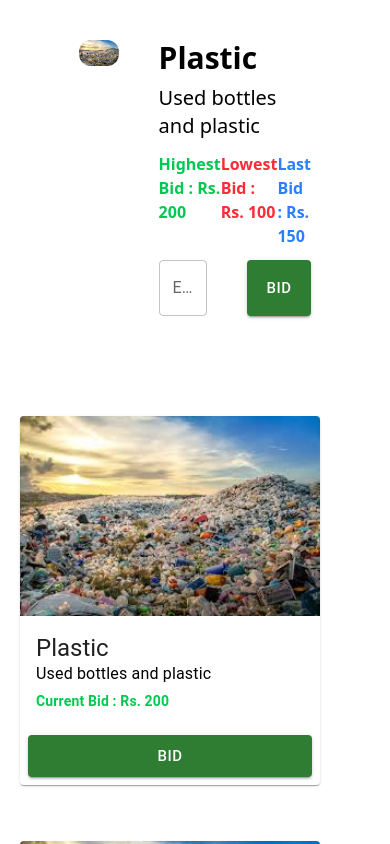
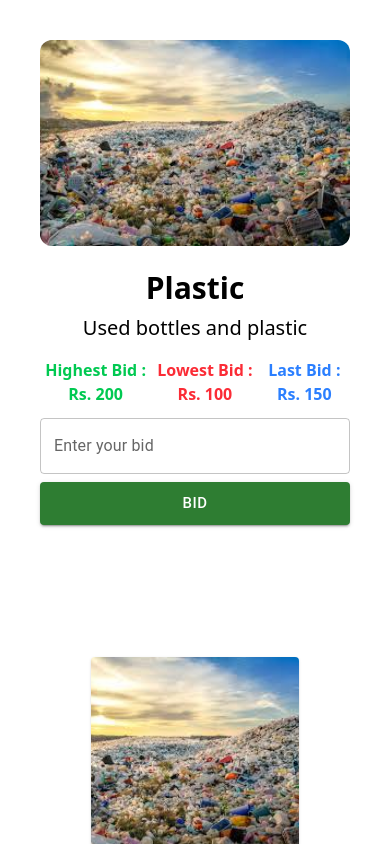
Before and after one commit to BimochanBhattarai/Null-Pointer-Frontend, a React (Vite) app: page /bid in a window 390 px wide. Shown: the top 844 px of the page. Built offline with nearby package versions, Linux system fonts and the light colour scheme.

Commit message:
responsiveness added

```diff
--- a/src/components/Bid/Bid.jsx
+++ b/src/components/Bid/Bid.jsx
@@ -5,42 +5,53 @@ import Products from '../Products/products';
 const Bid = () => {
   return (
     <>
-    <div className='flex p-10 mx-auto w-4/5 mb-10'>
-      <div >
-        <div className='rounded-xl overflow-hidden mr-10 '>
-        <img src="./image.png" alt="Garbage Image" />
+      <div className="flex flex-col md:flex-row p-10 mx-auto w-full lg:w-4/5 mb-10">
+        <div className="flex justify-center mb-6 md:mb-0 md:mr-10">
+          <div className="rounded-xl overflow-hidden md:w-80 w-full">
+            <img
+              src="./image.png"
+              alt="Garbage Image"
+              className="w-full h-auto object-cover"
+            />
           </div>
         </div>
-      <div className='w-2/3'>
-        <div>
-          <h1 className='text-3xl font-bold mb-2'>Plastic</h1>
-          <h3 className='text-xl mb-3'>Used bottles and plastic</h3>
+        <div className="w-full md:w-2/3">
+          <div className="mb-4">
+            <h1 className="text-3xl font-bold mb-2 text-center md:text-left">
+              Plastic
+            </h1>
+            <h3 className="text-xl mb-3 text-center md:text-left">
+              Used bottles and plastic
+            </h3>
           </div>
-        <div className='flex justify-between mb-3'>
-            <span className='font-bold text-green-500'>
+          <div className="flex justify-between mb-3 text-center">
+            <span className="font-bold text-green-500">
               Highest Bid : Rs. 200
             </span>
-            <span className='font-bold text-red-500'>
-                Lowest Bid : Rs. 100
-            </span>
-            <span className='font-bold text-blue-500'>
-                Last Bid : Rs. 150
-            </span>
+            <span className="font-bold text-red-500">Lowest Bid : Rs. 100</span>
+            <span className="font-bold text-blue-500">Last Bid : Rs. 150</span>
           </div>
-        <div className='flex gap-10'>
-        <TextField id="outlined-basic" label="Enter your bid." variant="outlined" className='w-full'/>
+          <div className="flex gap-2 flex-col space-y-4 md:flex-row md:space-y-0 md:space-x-4">
+            <TextField
+              id="outlined-basic"
+              label="Enter your bid"
+              variant="outlined"
+              className="flex-grow"
+            />
             <Button
               color="success"
               size="large"
               variant="contained"
-            className="w-1/3"
+              className="w-full md:w-auto"
             >
               Bid
             </Button>
           </div>
         </div>
       </div>
+      <div className="container w-4/5 mx-auto md:w-full">
         <Products />
+      </div>
     </>
   );
 };
--- a/src/components/Products/products.jsx
+++ b/src/components/Products/products.jsx
@@ -1,9 +1,29 @@
+// import React from 'react';
+// import Product from './product';
+
+// const Products = () => {
+//   return (
+//     <div className="grid grid-cols-1 md:grid-cols-2 lg:grid-cols-3 xl:grid-cols-4 gap-4">
+//       <Product />
+//       <Product />
+//       <Product />
+//       <Product />
+//       <Product />
+//       <Product />
+//       <Product />
+//       <Product />
+//     </div>
+//   );
+// };
+
+// export default Products;
 import React from 'react';
 import Product from './product';
 
 const Products = () => {
   return (
-    <div className="grid grid-cols-1 md:grid-cols-2 lg:grid-cols-3 xl:grid-cols-4 gap-4">
+    <div className="container mx-auto px-8 py-8">
+      <div className="grid grid-cols-1 sm:grid-cols-2 md:grid-cols-3 lg:grid-cols-4 gap-6">
         <Product />
         <Product />
         <Product />
@@ -13,6 +33,7 @@ const Products = () => {
         <Product />
         <Product />
       </div>
+    </div>
   );
 };
 
--- a/src/components/auth/Login.jsx
+++ b/src/components/auth/Login.jsx
@@ -63,7 +63,7 @@ const Login = () => {
                 value={formData.username}
                 onChange={handleChange}
                 required
-                className="mt-1 block w-full p-3 border border-gray-300 rounded-md focus:border-blue-500 focus:ring focus:ring-blue-200 transition duration-200"
+                className="mt-1 block w-full p-2 border border-gray-300 rounded-md focus:outline-none focus:ring focus:ring-green-400"
               />
             </div>
 
@@ -78,20 +78,20 @@ const Login = () => {
                 value={formData.password}
                 onChange={handleChange}
                 required
-                className="mt-1 block w-full p-3 border border-gray-300 rounded-md focus:border-blue-500 focus:ring focus:ring-blue-200 transition duration-200"
+                className="mt-1 block w-full p-2 border border-gray-300 rounded-md focus:outline-none focus:ring focus:ring-green-400"
               />
             </div>
 
             <button
               type="submit"
-              className="w-full bg-blue-600 text-white py-3 rounded-md hover:bg-blue-700 transition duration-300 transform hover:scale-105"
+              className="w-full bg-green-700 text-white py-3 rounded-md hover:bg-green-800 transition duration-300 transform hover:scale-105"
             >
               Login
             </button>
           </form>
           <p className="text-center text-gray-600 mt-4">
             Don’t have an account?{' '}
-            <Link to="/register" className="text-blue-600 hover:underline">
+            <Link to="/register" className="text-green-600 hover:underline">
               Register
             </Link>
           </p>
--- a/src/components/auth/Register.jsx
+++ b/src/components/auth/Register.jsx
@@ -48,7 +48,7 @@ const Register = () => {
                   value={formData.fullName}
                   onChange={handleChange}
                   required
-                  className="mt-1 block w-full p-2 border border-gray-300 rounded-md focus:outline-none focus:ring focus:ring-blue-400"
+                  className="mt-1 block w-full p-2 border border-gray-300 rounded-md focus:outline-none focus:ring focus:ring-green-400"
                 />
               </div>
 
@@ -63,7 +63,7 @@ const Register = () => {
                   value={formData.phoneNumber}
                   onChange={handleChange}
                   required
-                  className="mt-1 block w-full p-2 border border-gray-300 rounded-md focus:outline-none focus:ring focus:ring-blue-400"
+                  className="mt-1 block w-full p-2 border border-gray-300 rounded-md focus:outline-none focus:ring focus:ring-green-400"
                 />
               </div>
 
@@ -78,7 +78,7 @@ const Register = () => {
                   value={formData.email}
                   onChange={handleChange}
                   required
-                  className="mt-1 block w-full p-2 border border-gray-300 rounded-md focus:outline-none focus:ring focus:ring-blue-400"
+                  className="mt-1 block w-full p-2 border border-gray-300 rounded-md focus:outline-none focus:ring focus:ring-green-400"
                 />
               </div>
 
@@ -93,7 +93,7 @@ const Register = () => {
                   value={formData.username}
                   onChange={handleChange}
                   required
-                  className="mt-1 block w-full p-2 border border-gray-300 rounded-md focus:outline-none focus:ring focus:ring-blue-400"
+                  className="mt-1 block w-full p-2 border border-gray-300 rounded-md focus:outline-none focus:ring focus:ring-green-400"
                 />
               </div>
 
@@ -108,19 +108,19 @@ const Register = () => {
                   value={formData.password}
                   onChange={handleChange}
                   required
-                  className="mt-1 block w-full p-2 border border-gray-300 rounded-md focus:outline-none focus:ring focus:ring-blue-400"
+                  className="mt-1 block w-full p-2 border border-gray-300 rounded-md focus:outline-none focus:ring focus:ring-green-400"
                 />
               </div>
               <button
                 type="submit"
-                className="w-full bg-blue-600 text-white py-2 rounded-md hover:bg-blue-700 transition duration-300"
+                className="w-full bg-green-700 text-white py-2 rounded-md hover:bg-green-800 transition duration-300 transform hover:scale-105"
               >
                 Register
               </button>
             </form>
             <p className="text-center text-gray-600 mt-2">
               Already have an account?{' '}
-              <Link to="/login" className="text-blue-600 hover:underline">
+              <Link to="/login" className="text-green-600 hover:underline">
                 Login
               </Link>
             </p>
```
Lines whose indentation alone changed are shown as unchanged.
